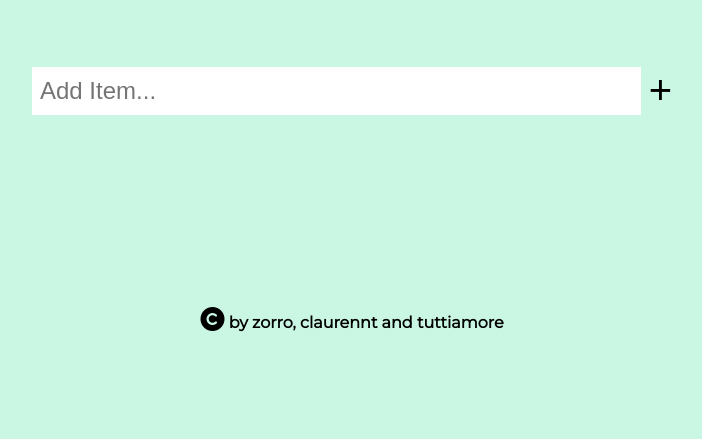
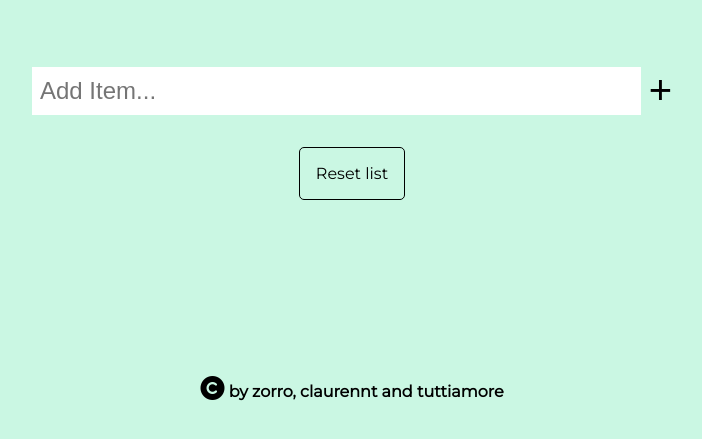
Before and after one commit to tuttiamore/to-do-list, a plain HTML site: page index.html in a window 1280 px wide. Shown: the part 233-672 px from the top of the page, without its empty margins (288-990 px from the left). Drawn offline with Linux system fonts and the light colour scheme; a web font is replaced by a local one.

Commit message:
restyle reset button

```diff
--- a/index.html
+++ b/index.html
@@ -63,7 +63,7 @@
           </article>
         </div>
 
-        <!-- <button class="reset-local-storage">Reset local storage</button> -->
+        <div class="reset-local-storage">Reset list</div>
 
       </section>
     </main>
--- a/script.js
+++ b/script.js
@@ -180,11 +180,11 @@ function loadLocalStorage() {
 }
 
 // reset local storage
-// const resetStorageButton = document.querySelector(".reset-local-storage");
-// resetStorageButton.addEventListener("click", () => {
-//   localStorage.clear();
-//   loadLocalStorage();
-// });
+const resetStorageButton = document.querySelector(".reset-local-storage");
+resetStorageButton.addEventListener("click", () => {
+  localStorage.clear();
+  loadLocalStorage();
+});
 
 /////////////////////////////
 //Add animation on appearance
--- a/styles.css
+++ b/styles.css
@@ -151,3 +151,12 @@ footer {
   justify-content: center;
   font-weight: bold;
 }
+
+.reset-local-storage {
+  border: 1px solid black;
+  border-radius: 5px;
+  align-self: center;
+  padding: 1rem;
+  margin-top: 1rem;
+  cursor: pointer;
+}
```
